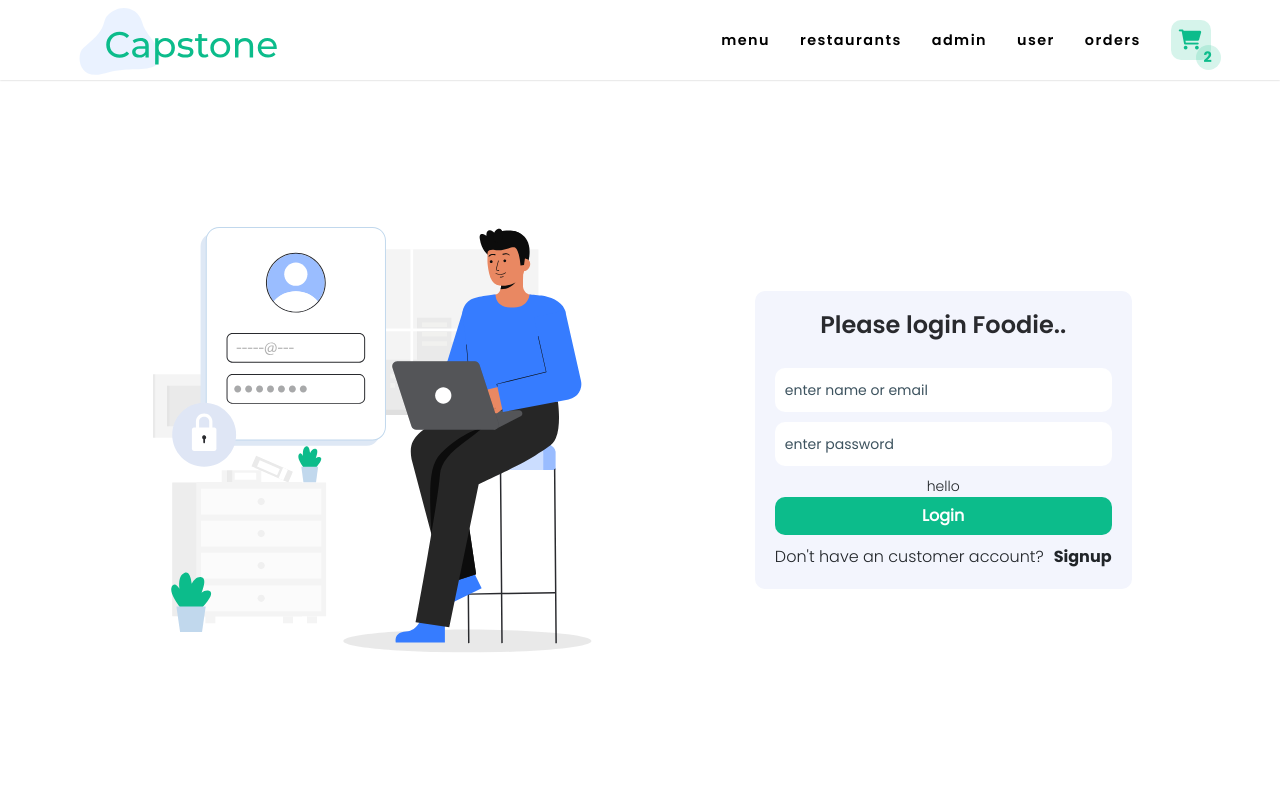
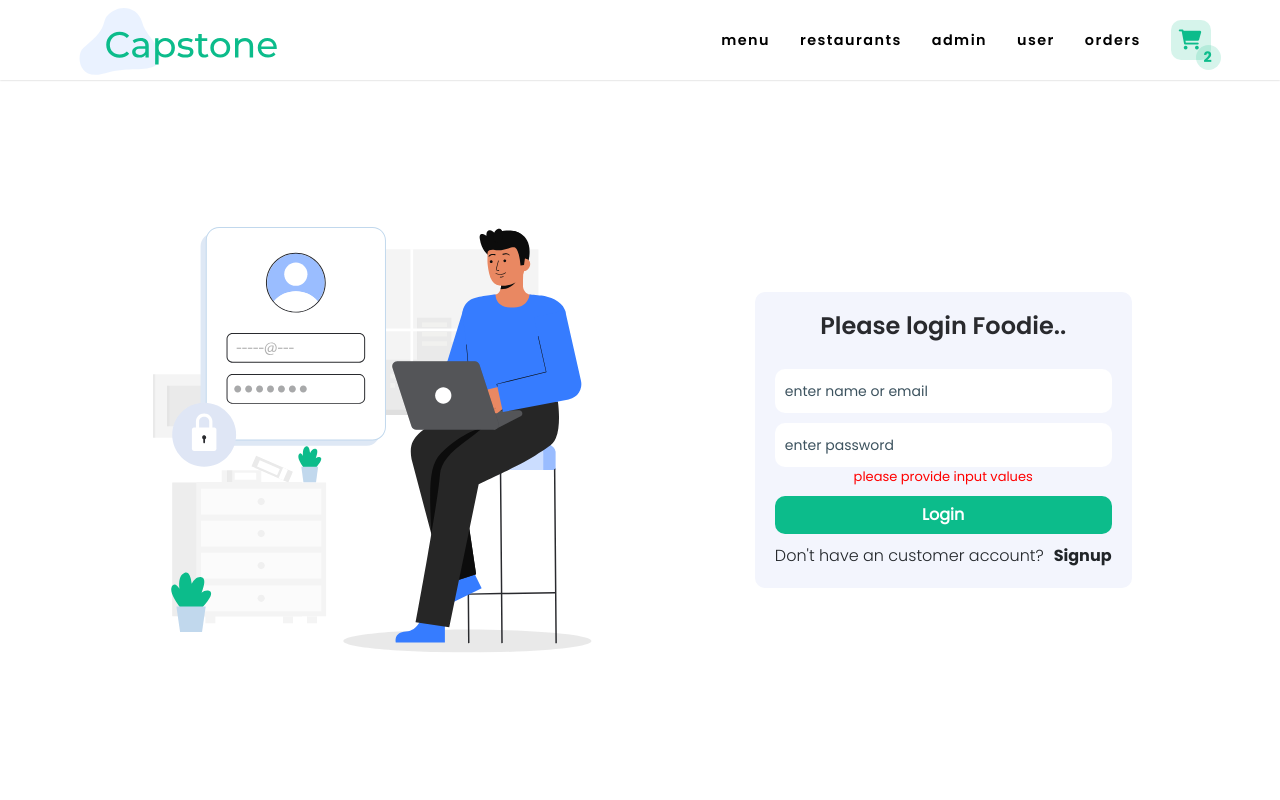
Before and after one commit to vajaganidhanesh/capstone-frontend, a React (Create React App) app: page /userlogin in a window 1280 px wide. Both pictures are taken after a click on the button "Login". Shown: the top 800 px of the page. Built offline with nearby package versions, Linux system fonts and the light colour scheme; the HTML template or start-up script is replaced by a standard one.

Commit message:
ui changes are done

```diff
--- a/src/App.css
+++ b/src/App.css
@@ -35,7 +35,7 @@ span{
 
 
 
-/* footer section */
+/* css for footer section */
 .footer{
     width: 100%;
     height: 300px;
--- a/src/components/header.js
+++ b/src/components/header.js
@@ -1,20 +1,23 @@
 // import { useState } from 'react';
-import { Link } from 'react-router-dom';
+import { Link, useNavigate } from 'react-router-dom';
 import './header.css';
 
 function Header(props)
 {
 
-    console.log(props);
+    let navigate = useNavigate();
+    // console.log(props);
 
     let cartdata = {props}
-    console.log(cartdata);
+    // console.log(cartdata);
     return(
         <>
             <header id="header" className="header ">
                 <nav className="navbar" id="navbar">
                     <div className="logo_section">
-                        <img className='logo' src="../assets/capstone_logo.svg" alt='logo_image'/>
+                        <img className='logo' src="../assets/capstone_logo.svg" alt='logo_image' onClick={()=>{
+                            navigate('/landingpage')
+                        }}/>
 
                         <div className="mobile">
                             {/* <i className="fa-solid fa-bars" id="icon" onClick="navbar()"></i> */}
--- a/src/pageCSS/restaurantLogin.css
+++ b/src/pageCSS/restaurantLogin.css
@@ -24,3 +24,13 @@
     font-family: semibold;
     color: #292A2E;
 }
+
+/* css for userlogin */
+
+.comments{
+    display: none;
+    color:red;
+    font-size: 13px;
+    text-align: center;
+    font-family: regular;
+}
--- a/src/pages/cart.js
+++ b/src/pages/cart.js
@@ -190,6 +190,48 @@ function Cart()
             console.log(err);
         })
     }
+
+    function placeOrder(value)
+    {
+        let data = {...value};
+
+        let cart_id = null;
+        items.map((value,index)=>{
+            cart_id = value._id
+        })
+
+        let orderData = {
+            orderItems:{
+                cartid:cart_id,
+                quantity : data.quantity,
+                price : data.price,
+            }
+        }
+
+        console.log(orderData);
+
+        fetch(`http://localhost:8000/items/orderdetails/${loginDetails.current.userid}`,{
+            method:"POST",
+            headers:{
+                "authorization":`Bearer ${loginDetails.current.token}`,
+                "Content-Type":"application/json"
+            },
+            body:JSON.stringify(orderData)
+        })
+
+        .then((res)=>res.json())
+        .then((data)=>{
+
+            console.log(data);
+            // updateui()
+        })
+
+        .catch((err)=>{
+            console.log(err);
+        })
+    }
+
+
     return(
         <>
             <Header message={totalData}/>
@@ -202,25 +244,6 @@ function Cart()
 
 
                     <div className='cart_container'>
-
-                        {/* <div className='all_items menu_bar'>
-                            <h3>Your cart</h3>
-
-                            <div className='cart_header'>
-
-                                <div className='cart_addmore'>Add more</div>
-
-                                <div className='cart_section'>
-
-                                    <i className="fa-sharp fa-solid fa-cart-shopping" onClick={()=>{
-                                            navigate("/menu")
-                                        }}></i>
-
-                                    <span className='cart_quantity'>{totalData?.quantity}</span>
-                                </div>
-                            </div>
-                        </div> */}
-
 
                     <div className='cart_main_container'>
                         <div className='cart_item_container'>
@@ -291,7 +314,7 @@ function Cart()
                                             <div>Payable amount : {totalData.price}</div>
 
                                             <div className="section_img remove_button"  onClick={()=>{
-
+                                                            placeOrder(totalData)
                                             }}>Place Order</div>
                                         </div>
                                     </div>
--- a/src/pages/userLogin.js
+++ b/src/pages/userLogin.js
@@ -39,7 +39,8 @@ function UserLogin()
 
                 }
                 else{
-
+                    document.getElementById("cmts").style.display="block"
+                    document.getElementById("cmts").innerText="Incorrect password or email"
                 }
 
             })
@@ -51,7 +52,7 @@ function UserLogin()
 
         else
         {
-
+            document.getElementById("cmts").style.display="block"
 
         }
 
@@ -72,15 +73,19 @@ function UserLogin()
                         <div className='restaurant_container'>
                             <form className='restaurant_login_form'>
 
-                                <input className="input_field" type='text' placeholder='enter name or email' onChange={(event)=>{
+                                <input className="input_field" type='text' placeholder='enter name or email' required onChange={(event)=>{
                                     readValue('email',event.target.value)
                                 }}/>
 
-                                <input className="input_field" type='password' placeholder='enter password' onChange={(event)=>{
-                                    readValue('password',event.target.value)
-                                }}/>
+                                <div className="button_iw">
+                                    <input className="input_field" type='password' placeholder='enter password' required onChange={(event)=>{
+                                        readValue('password',event.target.value)
+                                    }}/>
+                                    <small id="cmts" className="comments">please provide input values</small>
+                                </div>
+
                                 <div className='btns_restaurant'>
-                                <small>hello</small>
+
                                     <button type="button" className="button_iw" onClick={()=>{
 
                                         loginDetails()
```
Also changed, not shown: public/assets/Upload 1.svg.
